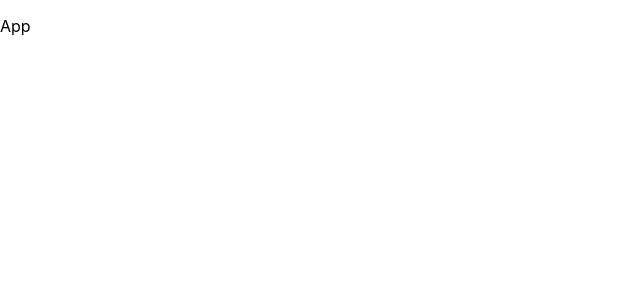
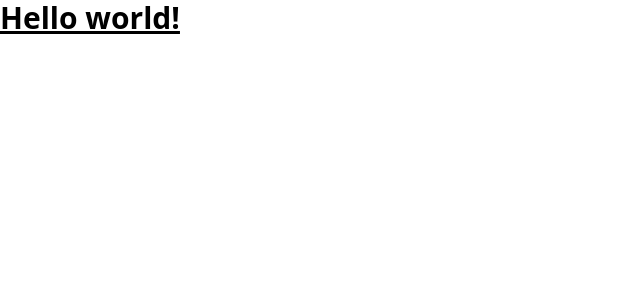
Before and after one commit to aAntak/task, a React (Create React App) app: page / in a window 1280 px wide. Shown: the top 300 px of the page, without its empty margins (0-640 px from the left). Built offline with nearby package versions, Linux system fonts and the light colour scheme.

Commit message:
Tailwind has been added

```diff
--- a/package.json
+++ b/package.json
@@ -39,5 +39,8 @@
       "last 1 firefox version",
       "last 1 safari version"
     ]
+  },
+  "devDependencies": {
+    "tailwindcss": "^3.4.4"
   }
 }
--- a/src/App.tsx
+++ b/src/App.tsx
@@ -1,9 +1,5 @@
 function App() {
-  return (
-    <div className="App">
-      <p>App</p>
-    </div>
-  );
+  return <h1 className="text-3xl font-bold underline">Hello world!</h1>;
 }
 
 export default App;
--- a/src/index.css
+++ b/src/index.css
@@ -1,8 +1,3 @@
-body {
-  margin: 0;
-  font-family: -apple-system, BlinkMacSystemFont, 'Segoe UI', 'Roboto', 'Oxygen',
-    'Ubuntu', 'Cantarell', 'Fira Sans', 'Droid Sans', 'Helvetica Neue',
-    sans-serif;
-  -webkit-font-smoothing: antialiased;
-  -moz-osx-font-smoothing: grayscale;
-}
+@tailwind base;
+@tailwind components;
+@tailwind utilities;
--- /dev/null
+++ b/tailwind.config.js
@@ -0,0 +1,10 @@
+/** @type {import('tailwindcss').Config} */
+module.exports = {
+  content: [
+    "./src/**/*.{js,jsx,ts,tsx}",
+  ],
+  theme: {
+    extend: {},
+  },
+  plugins: [],
+}
```
Also changed, not shown: 1 other file (tests, documents, lock files or other folders).
